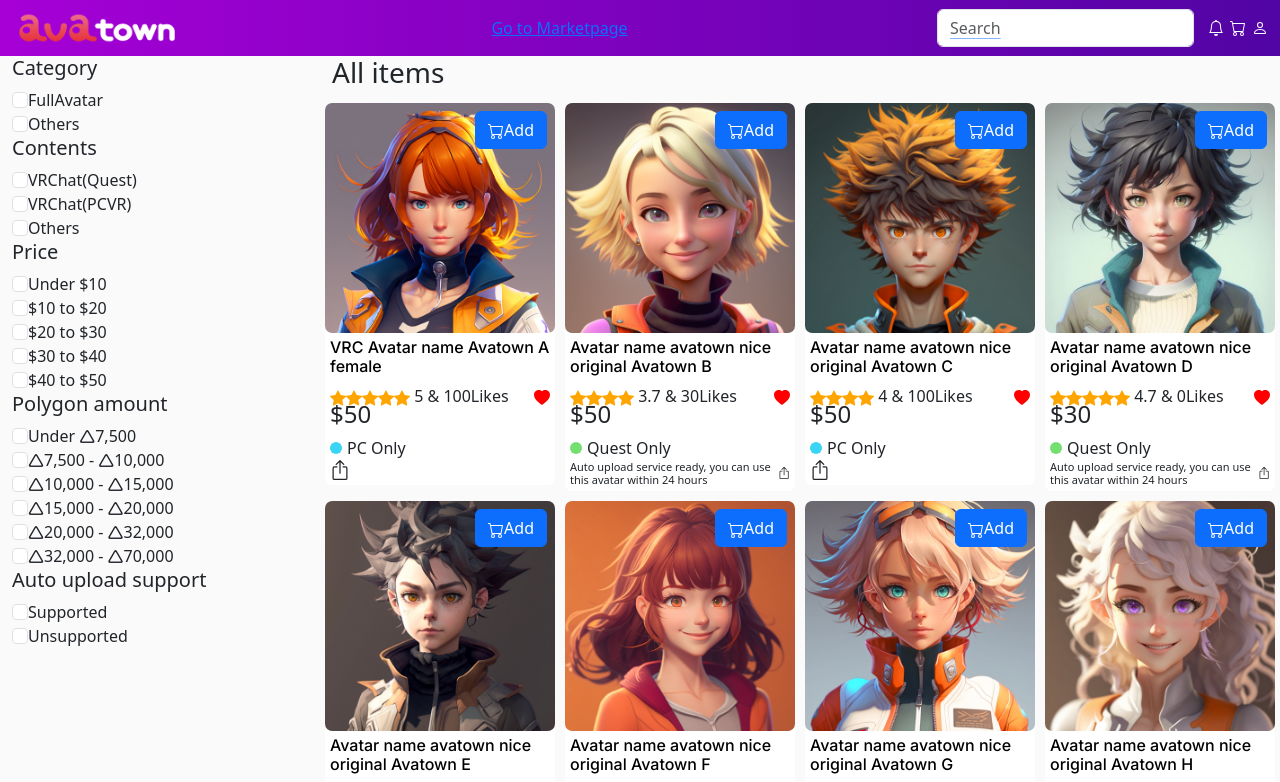
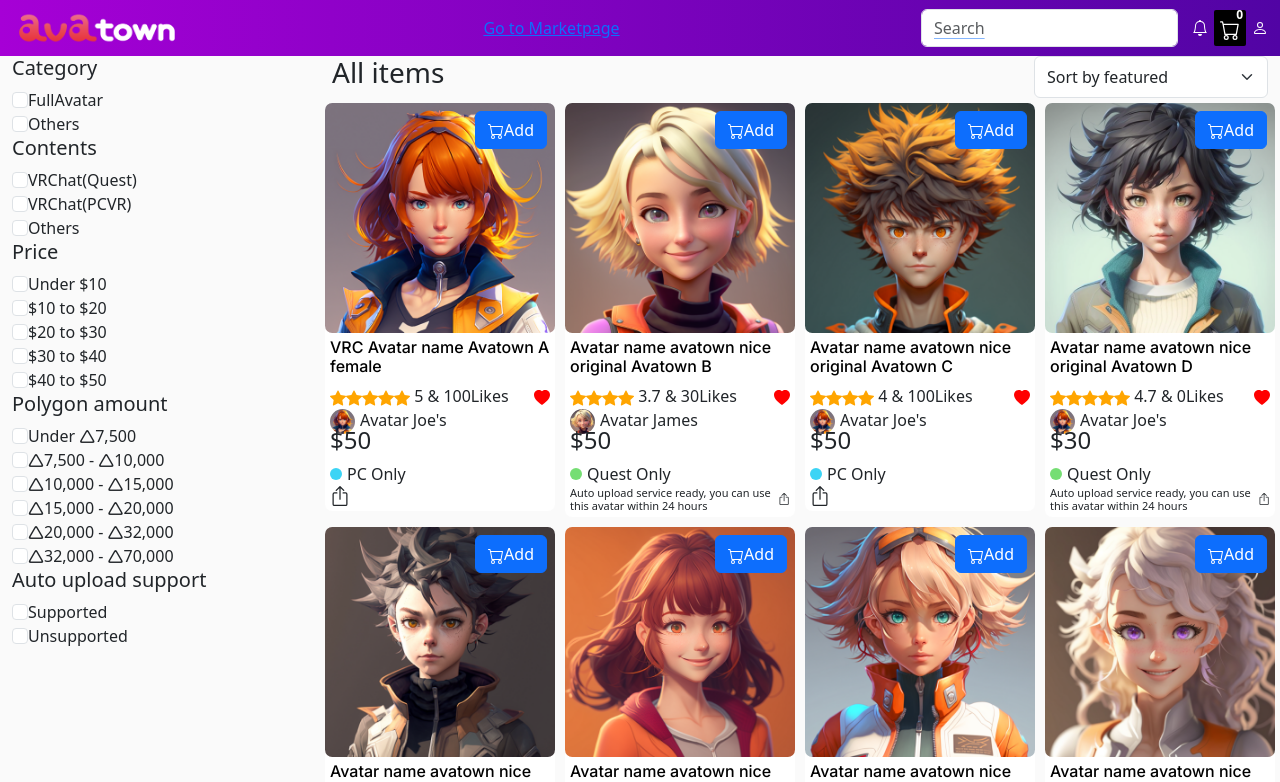
Before and after one commit to Fah1m09/AvatarStore, a React (Vite) app: page / in a window 1280 px wide. Shown: the top 782 px of the page. Built offline with nearby package versions, Linux system fonts and the light colour scheme.

Commit message:
filter added, ui changes

```diff
--- a/src/App.css
+++ b/src/App.css
@@ -46,6 +46,13 @@ body {
 .box-product-price {
   font-size: 24px;
   line-height: 12px;
+}
+
+.box-product-user{
+  width: 25px;
+  height: 25px;
+  border-radius: 50%;
+  margin-right: 5px;
 }
 
 .tab-content .box-product-outer {
--- a/src/components/Cart.jsx
+++ b/src/components/Cart.jsx
@@ -1,11 +1,13 @@
 import { Button, Modal } from "react-bootstrap";
-import { useSelector } from "react-redux";
+import { useDispatch, useSelector } from "react-redux";
+import { removeFromCart } from "../features/cart/cartSlice";
 
 export default function Cart({ openCart, handleCartPopUp }) {
+  const dispatch = useDispatch();
   const { product, total } = useSelector((state) => state.cart);
   return (
     <>
-      <Modal show={openCart} onHide={handleCartPopUp}>
+      <Modal size="lg" show={openCart} onHide={handleCartPopUp}>
         <Modal.Header closeButton>
           <Modal.Title>Cart</Modal.Title>
         </Modal.Header>
@@ -16,8 +18,6 @@ export default function Cart({ openCart, handleCartPopUp }) {
                 <th scope="col"></th>
                 <th scope="col">Product</th>
                 <th scope="col">Price</th>
-                <th scope="col">Qty</th>
-                <th scope="col">Total</th>
                 <th scope="col">Actions</th>
               </tr>
             </thead>
@@ -32,20 +32,24 @@ export default function Cart({ openCart, handleCartPopUp }) {
                     />
                   </td>
                   <td>{prod.name}</td>
-                  <td>${prod.price}</td>
-                  <td className="qty">
-                    <input
-                      type="text"
-                      className="form-control"
-                      id="input1"
-                      value={prod.quantity}
-                    />
-                  </td>
-                  <td>{prod.price * prod.quantity}$</td>
+                  <td>{prod.price}$</td>
                   <td>
-                    <a href="#" className="btn btn-danger btn-sm">
-                      <i className="fa fa-times"></i>
-                    </a>
+                    <svg
+                      onClick={() => dispatch(removeFromCart(prod.id))}
+                      xmlns="http://www.w3.org/2000/svg"
+                      width="16"
+                      height="16"
+                      viewBox="0 0 16 16"
+                    >
+                      <path
+                        fill="red"
+                        d="M5.5 5.5A.5.5 0 0 1 6 6v6a.5.5 0 0 1-1 0V6a.5.5 0 0 1 .5-.5Zm2.5 0a.5.5 0 0 1 .5.5v6a.5.5 0 0 1-1 0V6a.5.5 0 0 1 .5-.5Zm3 .5a.5.5 0 0 0-1 0v6a.5.5 0 0 0 1 0V6Z"
+                      />
+                      <path
+                        fill="red"
+                        d="M14.5 3a1 1 0 0 1-1 1H13v9a2 2 0 0 1-2 2H5a2 2 0 0 1-2-2V4h-.5a1 1 0 0 1-1-1V2a1 1 0 0 1 1-1H6a1 1 0 0 1 1-1h2a1 1 0 0 1 1 1h3.5a1 1 0 0 1 1 1v1ZM4.118 4 4 4.059V13a1 1 0 0 0 1 1h6a1 1 0 0 0 1-1V4.059L11.882 4H4.118ZM2.5 3h11V2h-11v1Z"
+                      />
+                    </svg>
                   </td>
                 </tr>
               </tbody>
--- a/src/components/Navbar.jsx
+++ b/src/components/Navbar.jsx
@@ -1,5 +1,5 @@
 import { useState } from "react";
-import { useDispatch } from "react-redux";
+import { useDispatch, useSelector } from "react-redux";
 import { Link } from "react-router-dom";
 import Logo from "../../public/logo_avatown_manual_1_basi_inverse.png";
 import { setSearch } from "../features/filter/filterSlice";
@@ -8,6 +8,7 @@ import Cart from "./Cart";
 export default function Navbar() {
   const dispatch = useDispatch();
   const [openCart, setOpenCart] = useState(false);
+  const { items } = useSelector((state) => state.cart);
 
   const handleCartPopUp = () => {
     setOpenCart(!openCart);
@@ -43,17 +44,36 @@ export default function Navbar() {
           >
             <path d="M8 16a2 2 0 0 0 2-2H6a2 2 0 0 0 2 2zM8 1.918l-.797.161A4.002 4.002 0 0 0 4 6c0 .628-.134 2.197-.459 3.742-.16.767-.376 1.566-.663 2.258h10.244c-.287-.692-.502-1.49-.663-2.258C12.134 8.197 12 6.628 12 6a4.002 4.002 0 0 0-3.203-3.92L8 1.917zM14.22 12c.223.447.481.801.78 1H1c.299-.199.557-.553.78-1C2.68 10.2 3 6.88 3 6c0-2.42 1.72-4.44 4.005-4.901a1 1 0 1 1 1.99 0A5.002 5.002 0 0 1 13 6c0 .88.32 4.2 1.22 6z" />
           </svg>
+          <div
+            style={{
+              position: "relative",
+              backgroundColor: "black",
+              padding: "6px",
+              borderRadius: "2px",
+            }}
+          >
             <svg
               xmlns="http://www.w3.org/2000/svg"
               width="20"
               height="20"
-            color="white"
               className="bi bi-cart"
               viewBox="0 0 16 16"
               onClick={() => handleCartPopUp()}
             >
-            <path d="M0 1.5A.5.5 0 0 1 .5 1H2a.5.5 0 0 1 .485.379L2.89 3H14.5a.5.5 0 0 1 .491.592l-1.5 8A.5.5 0 0 1 13 12H4a.5.5 0 0 1-.491-.408L2.01 3.607 1.61 2H.5a.5.5 0 0 1-.5-.5zM3.102 4l1.313 7h8.17l1.313-7H3.102zM5 12a2 2 0 1 0 0 4 2 2 0 0 0 0-4zm7 0a2 2 0 1 0 0 4 2 2 0 0 0 0-4zm-7 1a1 1 0 1 1 0 2 1 1 0 0 1 0-2zm7 0a1 1 0 1 1 0 2 1 1 0 0 1 0-2z" />
+              <path
+                color="red"
+                fill="white"
+                d="M0 1.5A.5.5 0 0 1 .5 1H2a.5.5 0 0 1 .485.379L2.89 3H14.5a.5.5 0 0 1 .491.592l-1.5 8A.5.5 0 0 1 13 12H4a.5.5 0 0 1-.491-.408L2.01 3.607 1.61 2H.5a.5.5 0 0 1-.5-.5zM3.102 4l1.313 7h8.17l1.313-7H3.102zM5 12a2 2 0 1 0 0 4 2 2 0 0 0 0-4zm7 0a2 2 0 1 0 0 4 2 2 0 0 0 0-4zm-7 1a1 1 0 1 1 0 2 1 1 0 0 1 0-2zm7 0a1 1 0 1 1 0 2 1 1 0 0 1 0-2z"
+              />
             </svg>
+            <span
+              className="badge badge-pill badge-danger"
+              style={{ position: "absolute", top: "-5px", right: "-5px" }}
+            >
+              {items}
+            </span>
+          </div>
+
           <svg
             xmlns="http://www.w3.org/2000/svg"
             width="16"
--- a/src/components/Products/Products.jsx
+++ b/src/components/Products/Products.jsx
@@ -5,8 +5,8 @@ import { addToCart } from "../../features/cart/cartSlice";
 
 export default function Products() {
   const dispatch = useDispatch();
-  const { products } = useSelector((state) => state.product);
-  const { price, search, content, autoUploadSupport, polygonAmount } =
+  const { products, users } = useSelector((state) => state.product);
+  const { price, search, content, sort, autoUploadSupport, polygonAmount } =
     useSelector((state) => state.filter);
   const productsPerPage = 12;
 
@@ -47,6 +47,23 @@ export default function Products() {
       );
     }
     return elements;
+  };
+
+  const filteredSortBy = (a, b) => {
+    switch (sort) {
+      case "priceLow2High":
+        return parseFloat(a.price) - parseFloat(b.price);
+      case "priceHigh2Low":
+        return parseFloat(b.price) - parseFloat(a.price);
+      case "polHigh2Low":
+        return parseFloat(a.polygon) - parseFloat(b.polygon);
+      case "polLow2High":
+        return parseFloat(b.polygon) - parseFloat(a.polygon);
+      case "review":
+        return parseFloat(b.rating) - parseFloat(a.rating);
+      default:
+        return true;
+    }
   };
 
   const filteredContent = (product) => {
@@ -121,7 +138,6 @@ export default function Products() {
       gender: prod.gender,
       polygon: prod.polygon,
       content: prod.content,
-      quantity: 1,
     };
     dispatch(addToCart(data));
   };
@@ -138,6 +154,7 @@ export default function Products() {
         .filter((product) => filteredPrice(product))
         .filter((product) => filteredPolygon(product))
         .filter((product) => filteredAutoUpload(product))
+        .sort((a, b) => filteredSortBy(a, b))
         .map((prod) => (
           <div key={prod.id} className="col-sm-3 box-product-outer">
             <div className="box-product">
@@ -189,7 +206,20 @@ export default function Products() {
                     </svg>
                   </div>
                 </div>
-
+                <div>
+                  {users
+                    .filter((x) => x.id === prod.createdBy)
+                    .map((x) => (
+                      <div key={x.id}>
+                        <img
+                          className="box-product-user"
+                          src={x.img}
+                          alt="userImage"
+                        />
+                        <span>{x.userName}</span>
+                      </div>
+                    ))}
+                </div>
                 <p className="box-product-price">${prod.price}</p>
 
                 <div>
--- a/src/features/cart/cartSlice.js
+++ b/src/features/cart/cartSlice.js
@@ -17,18 +17,17 @@ const cartSlice = createSlice({
             );
             if (existingProductIndex !== -1) {
               const updatedProducts = [...state.product];
-              updatedProducts[existingProductIndex].quantity += productToAdd.quantity;
               return {
                 ...state,
                 product: updatedProducts,
-                total: state.total + productToAdd.price * productToAdd.quantity,
+                total: state.total + productToAdd.price,
                 items: state.items + 1
               };
             } else {
               return {
                 ...state,
                 product: [...state.product, productToAdd],
-                total: state.total + productToAdd.price * productToAdd.quantity,
+                total: state.total + productToAdd.price,
                 items: state.items + 1
               };
             }
@@ -46,8 +45,8 @@ const cartSlice = createSlice({
                   ],
                   total:
                     state.total -
-                    state.product[index].price * state.product[index].quantity,
-                    items: state.items - state.product[index].quantity
+                    state.product[index].price,
+                    items: state.items - 1
                 };
               }
               return state;
--- a/src/features/filter/filterSlice.js
+++ b/src/features/filter/filterSlice.js
@@ -17,7 +17,7 @@ const filterSlice = createSlice({
         setSearch: (state, action) => {
             state.search = action.payload
         },
-        sort: (state, action) => {
+        sortByFilter: (state, action) => {
             state.sort = action.payload
         },
         content: (state, action) => {
@@ -40,4 +40,4 @@ const filterSlice = createSlice({
 });
 
 export default filterSlice.reducer;
-export const {  setSearch, sort, content, price, polygonAmount, category, autoUploadSupport } = filterSlice.actions;
+export const {  setSearch, sortByFilter, content, price, polygonAmount, category, autoUploadSupport } = filterSlice.actions;
--- a/src/features/product/productSlice.js
+++ b/src/features/product/productSlice.js
@@ -13,6 +13,7 @@ const initialState = {
       gender: "female",
       polygon: 33000,
       content: "PC",
+      createdBy: 1
     },
     {
       id: 2,
@@ -25,6 +26,7 @@ const initialState = {
       gender: "female",
       polygon: 33000,
       content: "Quest",
+      createdBy: 2
     },
     {
       id: 3,
@@ -37,6 +39,7 @@ const initialState = {
       gender: "male",
       polygon: 3000,
       content: "PC",
+      createdBy: 1
     },
     {
       id: 4,
@@ -49,6 +52,7 @@ const initialState = {
       gender: "female",
       polygon: 12000,
       content: "Quest",
+      createdBy: 1
     },
     {
       id: 5,
@@ -61,6 +65,7 @@ const initialState = {
       gender: "male",
       polygon: 43000,
       content: "Quest",
+      createdBy: 2
     },
     {
       id: 6,
@@ -73,6 +78,7 @@ const initialState = {
       gender: "female",
       polygon: 33000,
       content: "Quest",
+      createdBy: 3
     },
     {
       id: 7,
@@ -85,6 +91,7 @@ const initialState = {
       gender: "female",
       polygon: 13000,
       content: "Quest",
+      createdBy: 3
     },
     {
       id: 8,
@@ -97,6 +104,7 @@ const initialState = {
       gender: "female",
       polygon: 55000,
       content: "Quest",
+      createdBy: 3
     },
     {
       id: 9,
@@ -109,6 +117,7 @@ const initialState = {
       gender: "female",
       polygon: 33000,
       content: "Quest",
+      createdBy: 3
     },
     {
       id: 10,
@@ -121,6 +130,7 @@ const initialState = {
       gender: "male",
       polygon: 33000,
       content: "Quest",
+      createdBy: 3
     },
     {
       id: 11,
@@ -133,6 +143,7 @@ const initialState = {
       gender: "male",
       polygon: 33000,
       content: "PC",
+      createdBy: 2
     },
     {
       id: 12,
@@ -145,6 +156,7 @@ const initialState = {
       gender: "female",
       polygon: 3000,
       content: "Quest",
+      createdBy: 1
     },
     {
       id: 13,
@@ -157,6 +169,7 @@ const initialState = {
       gender: "female",
       polygon: 18000,
       content: "PC",
+      createdBy: 1
     },
     {
       id: 14,
@@ -169,6 +182,7 @@ const initialState = {
       gender: "female",
       polygon: 25000,
       content: "Quest",
+      createdBy: 2
     },
     {
       id: 15,
@@ -181,6 +195,7 @@ const initialState = {
       gender: "female",
       polygon: 33000,
       content: "Quest",
+      createdBy: 2
     },
     {
       id: 16,
@@ -193,6 +208,7 @@ const initialState = {
       gender: "female",
       polygon: 33000,
       content: "Quest",
+      createdBy: 3
     },
     {
       id: 17,
@@ -205,6 +221,7 @@ const initialState = {
       gender: "male",
       polygon: 21000,
       content: "Quest",
+      createdBy: 3
     },
     {
       id: 18,
@@ -217,6 +234,7 @@ const initialState = {
       polygon: 13000,
       gender: "female",
       content: "Quest",
+      createdBy: 3
     },
     {
       id: 19,
@@ -229,6 +247,7 @@ const initialState = {
       gender: "female",
       polygon: 300,
       content: "Quest",
+      createdBy: 2
     },
     {
       id: 20,
@@ -241,6 +260,24 @@ const initialState = {
       gender: "female",
       polygon: 33000,
       content: "Quest",
+      createdBy: 1
+    },
+  ],
+  users: [
+    {
+      id: 1,
+      img: "http://127.0.0.1:5173/avatarPictures/VRCimageA(F).png",
+      userName: "Avatar Joe's",
+    },
+    {
+      id: 2,
+      img: "http://127.0.0.1:5173/avatarPictures/VRCimageB(F).png",
+      userName: "Avatar James",
+    },
+    {
+      id: 3,
+      img: "http://127.0.0.1:5173/avatarPictures/VRCimageC(M).png",
+      userName: "Avatar Kai",
     },
   ],
   typeFilter: "All",
--- a/src/pages/Home.jsx
+++ b/src/pages/Home.jsx
@@ -1,7 +1,19 @@
+import { useState } from "react";
+import { useDispatch } from "react-redux";
 import FilterMenu from "../components/FilterMenu";
 import Products from "../components/Products/Products";
+import { sortByFilter } from "../features/filter/filterSlice";
 
 export default function Home() {
+  const dispatch = useDispatch();
+  const [filterData, setFilterData] = useState({});
+  const handleFilter = (event) => {
+    let tempFilter = {
+      sortByFilter: event.target.value,
+    };
+    setFilterData(tempFilter);
+    dispatch(sortByFilter(event.target.value));
+  };
   return (
     <>
       <div className="row productContainer">
@@ -9,7 +21,24 @@ export default function Home() {
           <FilterMenu />
         </div>
         <div className="col-sm-9">
-          <h3>All items</h3>
+          <div className="d-flex justify-content-between">
+            <h3>All items</h3>
+            <select
+              className="form-select w-25"
+              aria-label="Sort by featured"
+              value={filterData.sortByFilter}
+              onChange={(e) => handleFilter(e)}
+            >
+              <option value="">Sort by featured</option>
+              <option value="priceLow2High">Price Low to High</option>
+              <option value="priceHigh2Low">Price High to Low</option>
+              <option value="review">Customer Review</option>
+              <option value="new">New</option>
+              <option value="polHigh2Low">Polygon: Low to High</option>
+              <option value="polLow2High">Polygon: High to Low</option>
+            </select>
+          </div>
+
           <Products />
         </div>
       </div>
--- a/src/pages/ProductView.jsx
+++ b/src/pages/ProductView.jsx
@@ -1,10 +1,13 @@
 import { useEffect, useState } from "react";
-import { useSelector } from "react-redux";
+import { useDispatch, useSelector } from "react-redux";
 import { useParams } from "react-router-dom";
+import { addToCart } from "../features/cart/cartSlice";
 
 export default function ProductView() {
   const { id } = useParams();
+  const dispatch = useDispatch();
   const { products } = useSelector((state) => state.product);
+  const { product } = useSelector((state) => state.cart);
   const [currentProduct, setCurrentProduct] = useState({});
 
   const createElements = (n) => {
@@ -29,6 +32,23 @@ export default function ProductView() {
   useEffect(() => {
     setCurrentProduct(products.find((x) => x.id === parseInt(id)));
   }, [id, products]);
+
+  const handleAddToCart = (e, prod) => {
+    e.preventDefault();
+    let data = {
+      id: prod.id,
+      img: prod.img,
+      name: prod.name,
+      rating: prod.rating,
+      likes: prod.likes,
+      price: prod.price,
+      gender: prod.gender,
+      polygon: prod.polygon,
+      content: prod.content,
+    };
+    dispatch(addToCart(data));
+  };
+
   return (
     <>
       {currentProduct && (
@@ -52,8 +72,15 @@ export default function ProductView() {
                 </div>
 
                 <h5>{currentProduct?.likes} Likes</h5>
-                <button type="button" className="btn btn-primary">
-                  Add to Cart
+                <button
+                  disabled={product.find((x) => x.id === currentProduct.id)}
+                  type="button"
+                  className="btn btn-primary"
+                  onClick={(e) => handleAddToCart(e, currentProduct)}
+                >
+                  {product.find((x) => x.id === currentProduct.id)
+                    ? "Remove from Cart"
+                    : "Add to Cart"}
                 </button>
               </div>
             </div>
```
Lines whose indentation alone changed are shown as unchanged.
